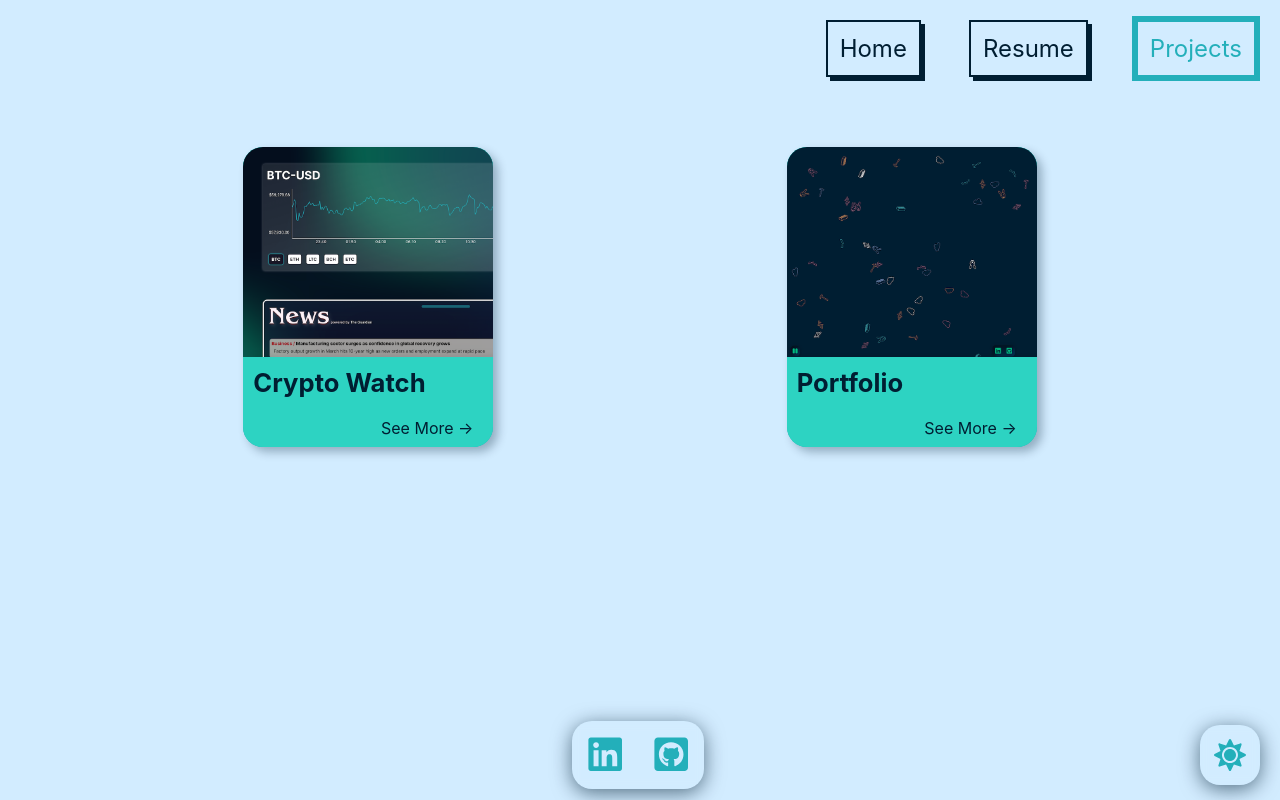
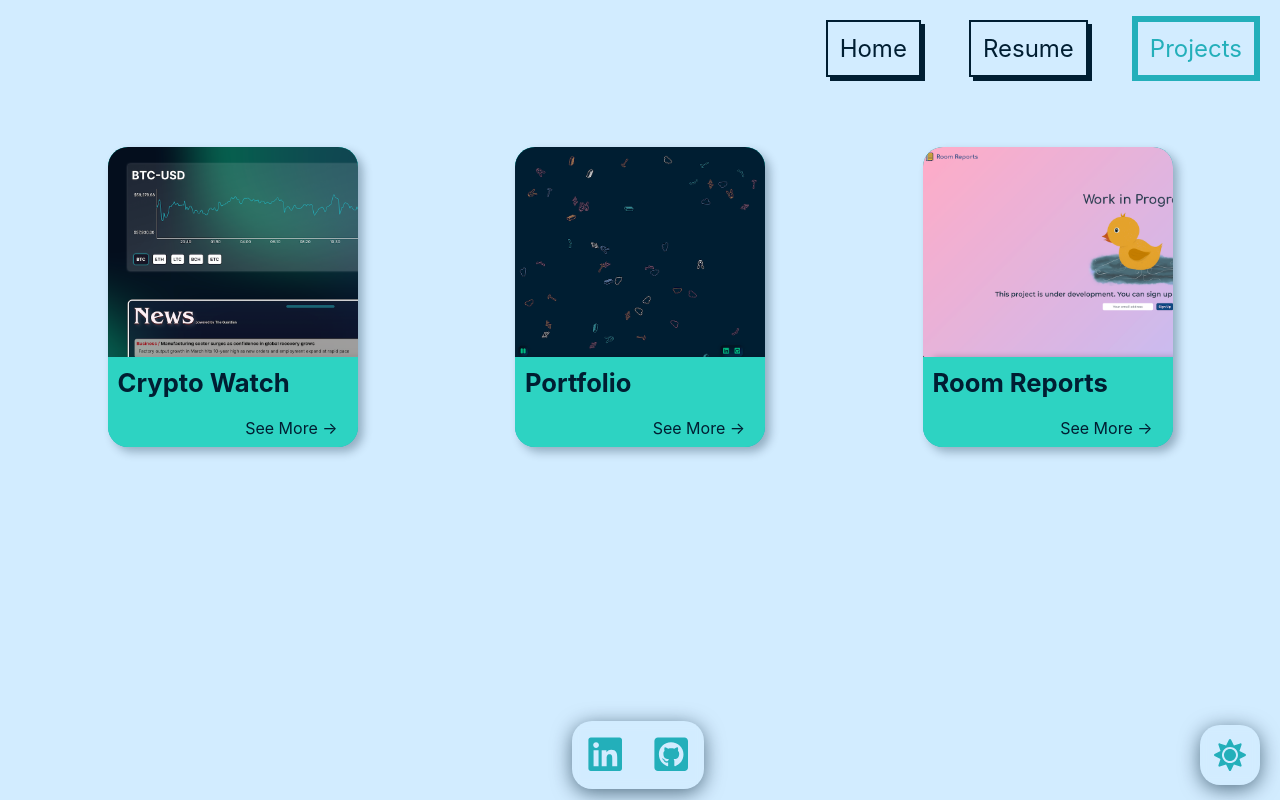
Before and after one commit to namfal/portfolio, a Vue app: page /projects in a window 1280 px wide. Built offline with nearby package versions, Linux system fonts and the light colour scheme.

Commit message:
added room reports project

```diff
--- a/src/views/Projects.vue
+++ b/src/views/Projects.vue
@@ -16,6 +16,14 @@
 				text="My personal portfolio (this) website."
 				techStack="Vue.JS App"
 				github="https://github.com/namfal/portfolio"
+		>
+		</FlipCard>
+		<FlipCard
+				fileName="roomreports.png"
+				title="Room Reports"
+				link="http://www.roomreports.io/home"
+				text="A project I started to familiarize myself with this particular dev stack and deploying to Heroku. This project ended up being much bigger than I initially though and so it is still a WIP. Since this app is on the free heroku tier, it might be slow to load."
+				techStack="MEVN App"
 		>
 		</FlipCard>
 	</div>
```
Also changed, not shown: src/assets/roomreports.png (added).
